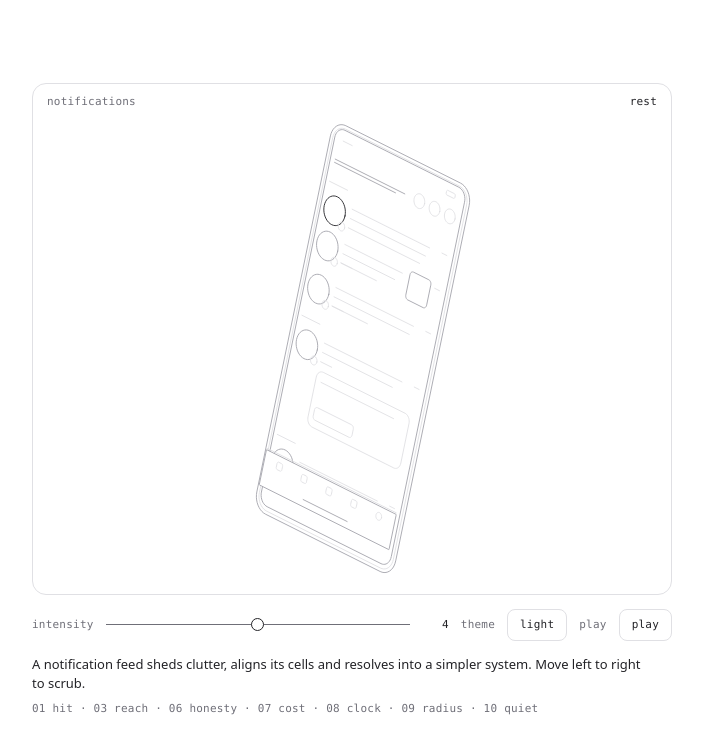
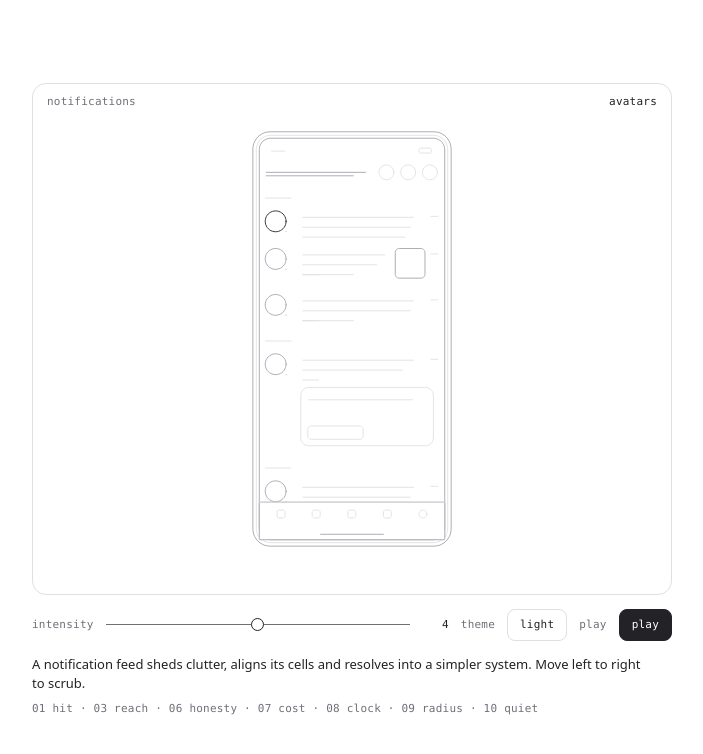
Before and after one commit to broccoli111/port2026, a plain HTML site: page notifications-hairline.html in a window 1280 px wide. Shown: the whole page, without its empty margins (288-991 px from the left). Drawn offline with Linux system fonts and the light colour scheme.

Commit message:
Match notification preview to straight view

```diff
--- a/notifications-hairline.html
+++ b/notifications-hairline.html
@@ -3,7 +3,9 @@
 <head>
 <meta charset="utf-8">
 <meta name="viewport" content="width=device-width, initial-scale=1">
-<title>Hairline figure</title>
+<title>Notifications · Hairline animation</title>
+<meta name="robots" content="noindex,nofollow">
+<script>addEventListener('DOMContentLoaded',()=>{const p=document.getElementById('play');if(p&&p.getAttribute('aria-pressed')!=='true')p.click();});</script>
 <link rel="icon" href="data:,">
 <style>
   :root { color-scheme: light; --ground: #ffffff; --ink: #232327; --muted: #6f6f78; --line: #e0e0e4; }
@@ -878,10 +880,8 @@ var HL = (() => {
 <script type="module" id="hl-figure">
 const {Cam,fit,proj,poly,open,rrect,seg,clamp,lerp,spring,stepS,mk,pointer,register,disposer}=HL;
 function mount({stage,svg,read},value){
- const bag=disposer(), C=Cam(45,0.5,1.18);
- const world=(u,v,l=0)=>[(u-187.5)*.26,v*.072,(812-v)*.255+l];
- fit(C,[[0,0,0],[110,65,0],[-55,0,232],[-55,65,232]],200,166);
- const base=proj(C),P=(u,v,l=0)=>base(...world(u,v,l));
+ const bag=disposer();
+ const P=(u,v,l=0)=>[200+(u-187.5)*.31,34+v*.31];
  const g=mk('g',{},svg), items=[];
  function path(cls='nf lo'){return mk('path',{class:cls},g);}
  const shell=path('sil'),rim=path('nf lo');
```
